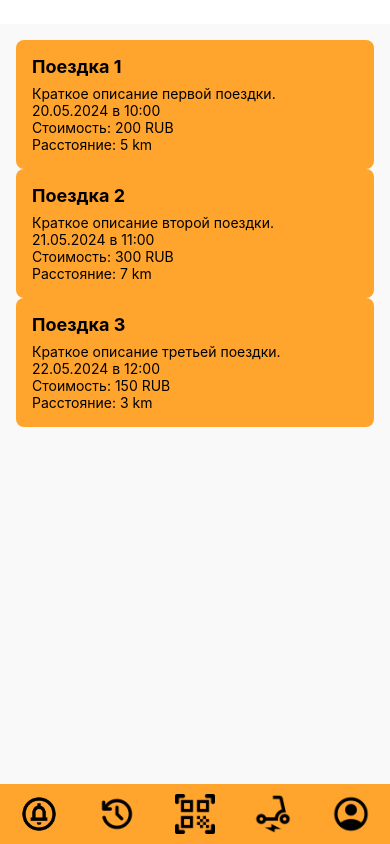
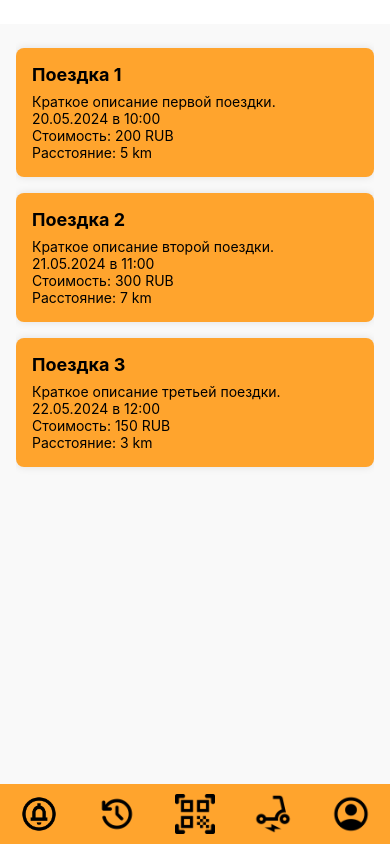
Before and after one commit to LoXur-ux/RideFox.Mobile, a React Native app: screen /history in a window 390 px wide. Built offline with nearby package versions, Linux system fonts and the light colour scheme.

Commit message:
Исправил отступы и цвет

```diff
--- a/src/page/History.tsx
+++ b/src/page/History.tsx
@@ -42,10 +42,14 @@ const Container = styled.View`
 `;
 
 const Card = styled.TouchableOpacity`
-  background-color: #ffa42d;
-  padding: 16px;
-  border-radius: 8px;
-  elevation: 1;
+    background-color: #FFA42D;
+    padding: 16px;
+    margin-vertical: 8px;
+    border-radius: 8px;
+    shadow-color: #000;
+    shadow-opacity: 0.1;
+    shadow-radius: 8px;
+    elevation: 1;
 `;
 
 const Title = styled.Text`
--- a/src/page/Notifications.tsx
+++ b/src/page/Notifications.tsx
@@ -36,10 +36,15 @@ const Container = styled.View`
 `;
 
 const Card = styled.TouchableOpacity`
-  background-color: #ffa42d;
-  padding: 16px;
-  border-radius: 8px;
-  elevation: 1;
+    background-color: #FFA42D;
+    padding: 16px;
+    margin-vertical: 8px;
+    border-radius: 8px;
+    shadow-color: #000;
+    shadow-opacity: 0.1;
+    shadow-radius: 8px;
+    elevation: 1;
+
 `;
 
 const Title = styled.Text`
```
Also changed, not shown: 2 other files (tests, documents, lock files or other folders).
